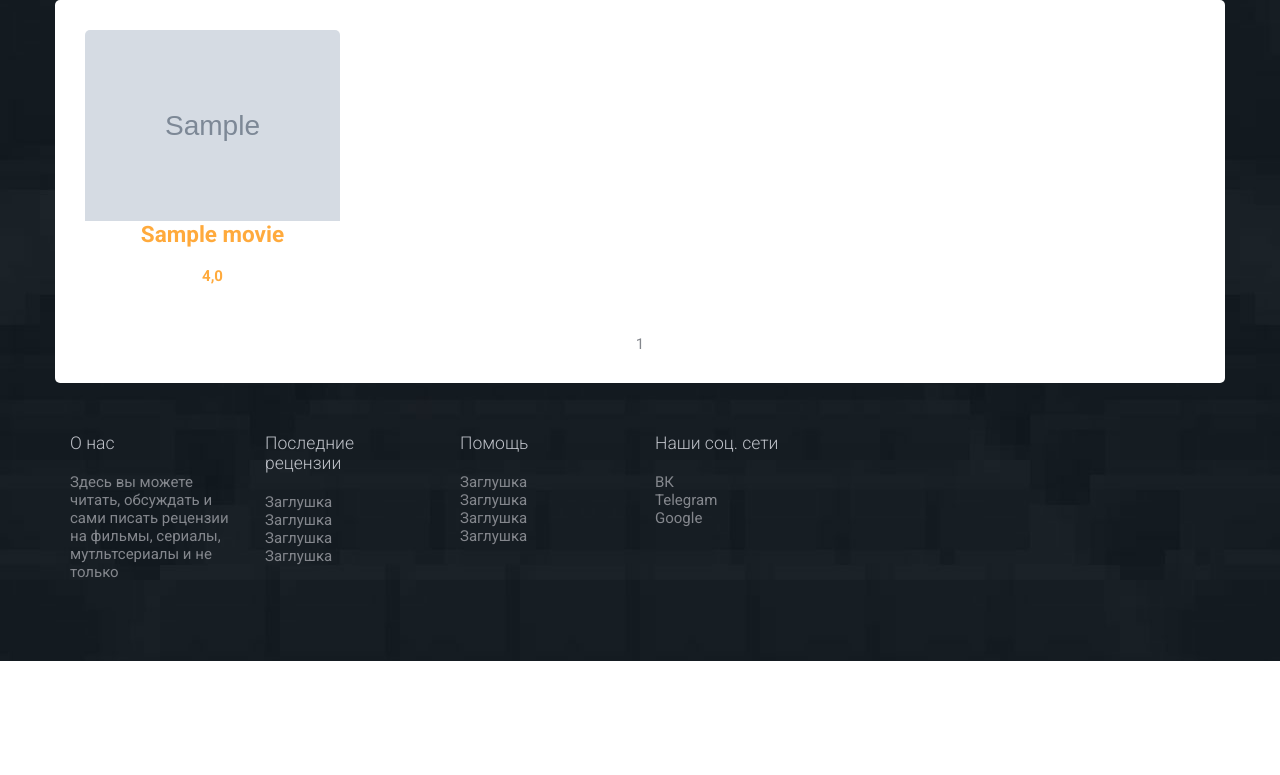
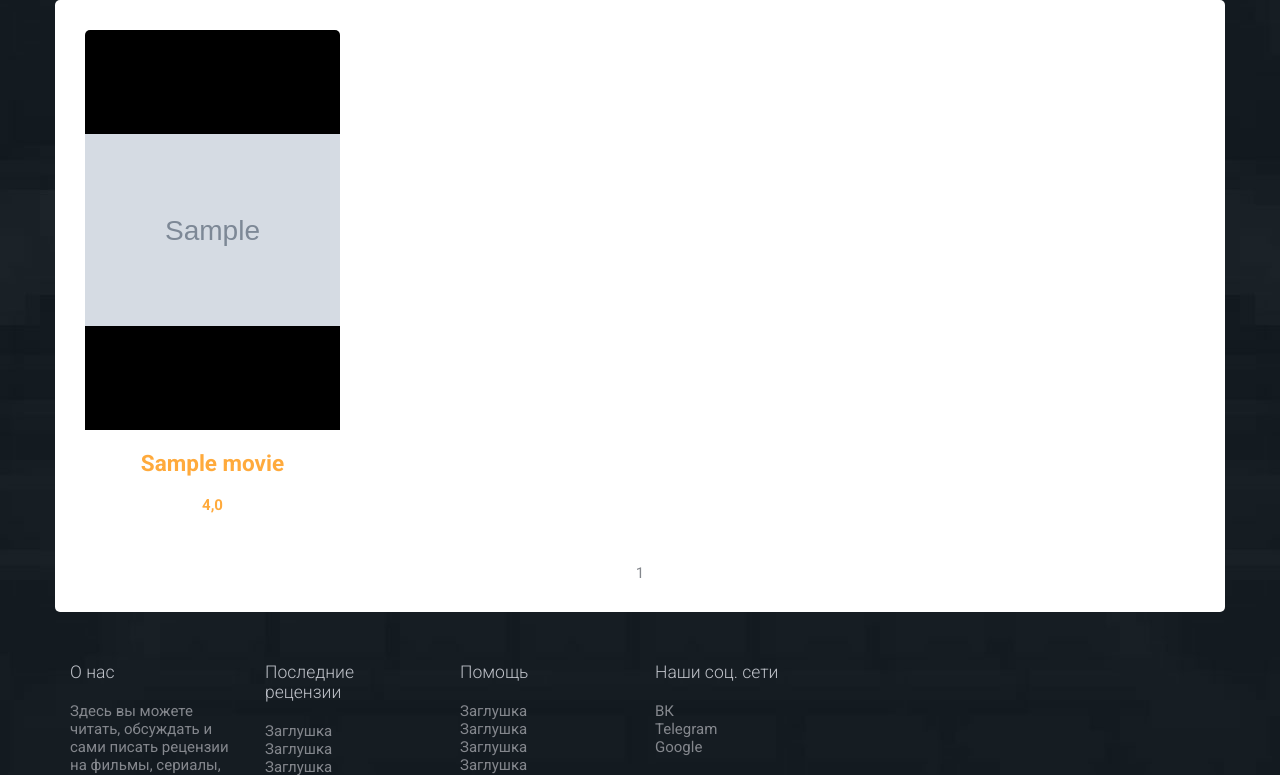
Before and after one commit to Nozin/KinoTime, a Django app: page / in a window 1280 px wide. Shown: the part 140-915 px from the top of the page. Before the commit the page ends 801 px from the top, so only its background shows below. Run offline with Django 4.2, Linux system fonts and the light colour scheme; tables that the repository leaves empty hold one stand-in row (values such as "Sample post"); grey boxes marked "Sample" are stand-in pictures; parts of the project's set-up code (start-up, migrations or seed data) failed here and were passed over.

Commit message:
fix(movie): fix main page interface

```diff
--- a/static/style.css
+++ b/static/style.css
@@ -582,6 +582,34 @@ ul.arrow {
 }
 .modal .close:hover {
     color: #f00;
+}
+
+.movie-poster {
+    width: 200px;
+    height: 400px;
+    overflow: hidden;
+    display: flex;
+    justify-content: center;
+    align-items: center;
+    background: #000;
+}
+
+.movie-poster img {
+    width: 100%;
+    height: 100%;
+    object-fit: cover;
+    object-position: center;
+}
+
+.latest-movie {
+    display: flex;
+    flex-wrap: wrap;     /* чтобы переносились на следующую строку */
+    gap: 20px;           /* расстояние между карточками */
+}
+
+.latest-movie > div {
+    flex: 1;             /* делит ширину поровну */
+    min-width: 250px;    /* предотвращает слишком узкие блоки */
 }
 
 .container {
--- a/templates/movies.html
+++ b/templates/movies.html
@@ -33,15 +33,20 @@
             {% for m in movies %}
                 <div class="col-sm-6 col-md-3">
                     <div class="latest-movie">
+                        <div class="movie-poster">
                             {% if m.poster %}
                                 <a href="{% url 'movie_detail' m.id %}"><img src="{{ m.poster.url }}" alt="{{ m.title }}"></a>
                             {% else %}
                                 <a href="{% url 'movie_detail' m.id %}"><img src="{% static 'dummy/placeholder.jpg' %}" alt="{{ m.title }}"></a>
                             {% endif %}
+                        </div>
+                        <div class="movie-card">
                                                     <a href="{% url 'movie_detail' m.id %}" style="text-align: center;">  <!-- {% url 'movie_detail' m.id %} -->
                             <h2 class="centered" >{{ m.name }}</h2>
                             <h4 class="centered" >{{ m.rating }}</h4>
                         </a>
+                        </div>
+
                     </div>
                 </div>
             {% endfor %}
```
Lines whose indentation alone changed are shown as unchanged.
